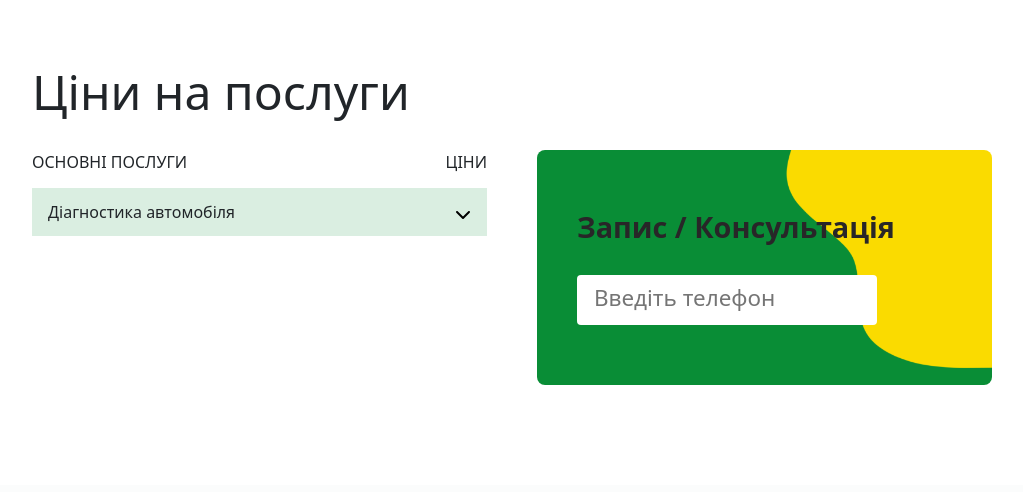
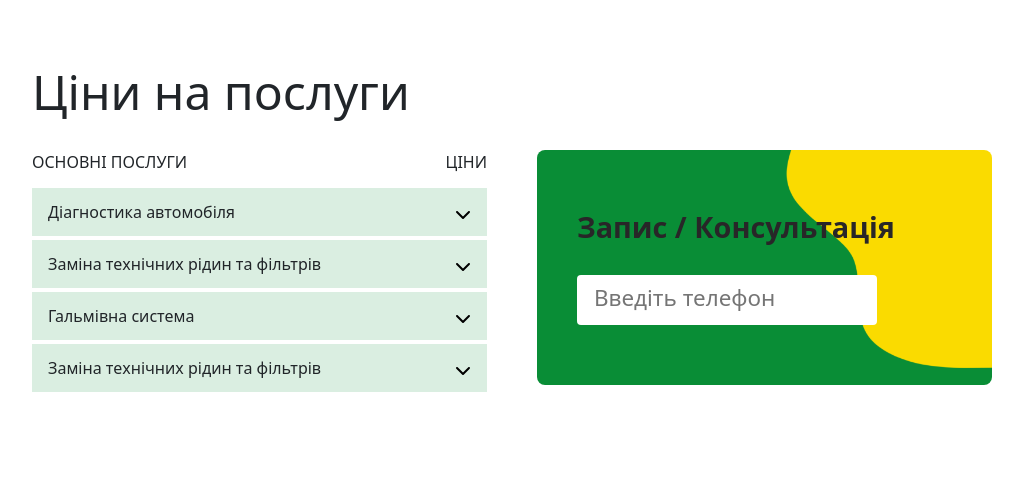
Before and after one commit to HR0N/auto-service-landing, a PHP site: page / in a window 1280 px wide. Shown: the part 1614-2106 px from the top of the page, without its empty margins (128-1151 px from the left). Before the commit the page ends 1999 px from the top, so only its background shows below. Run offline with PHP 8.4, Linux system fonts and the light colour scheme.

Commit message:
add JS to price & services

```diff
--- a/index.php
+++ b/index.php
@@ -112,9 +112,66 @@
                             <div>Діагностика автомобіля</div>
                             <div><img class="chevron" src="img/icons/chevron-down-solid.svg"></div>
                         </div>
-                        <div class="literal">
-                            <div class="service"></div>
-                            <div class="price"></div>
+                        <div class="sub-item">
+                            <div class="service">Діагностика кондиціонера (візуальний огляд)</div>
+                            <div class="price">388</div>
+                        </div>
+                        <div class="sub-item">
+                            <div class="service">Діагностика системи електроживлення автомобіля</div>
+                            <div class="price">148</div>
+                        </div>
+                    </div>
+
+                    <div class="service-list">
+                        <div class="caption">
+                            <div>Заміна технічних рідин та фільтрів</div>
+                            <div><img class="chevron" src="img/icons/chevron-down-solid.svg"></div>
+                        </div>
+                        <div class="sub-item">
+                            <div class="service">Заміна оливи у двигуні</div>
+                            <div class="price">598</div>
+                        </div>
+                        <div class="sub-item">
+                            <div class="service">Змащення 1 хрестовини карданного валу</div>
+                            <div class="price">1798</div>
+                        </div>
+                        <div class="sub-item">
+                            <div class="service">Часткова заміна рідини в АКПП із заміною фільтра АКПП</div>
+                            <div class="price">198</div>
+                        </div>
+                    </div>
+
+                    <div class="service-list">
+                        <div class="caption">
+                            <div>Гальмівна система</div>
+                            <div><img class="chevron" src="img/icons/chevron-down-solid.svg"></div>
+                        </div>
+                        <div class="sub-item">
+                            <div class="service">Заміна ремкомплекту гальмівного супорта 4 поршня</div>
+                            <div class="price">1698</div>
+                        </div>
+                        <div class="sub-item">
+                            <div class="service">Перевірка биття задніх гальмівних дисків</div>
+                            <div class="price">588</div>
+                        </div>
+                    </div>
+
+                    <div class="service-list">
+                        <div class="caption">
+                            <div>Заміна технічних рідин та фільтрів</div>
+                            <div><img class="chevron" src="img/icons/chevron-down-solid.svg"></div>
+                        </div>
+                        <div class="sub-item">
+                            <div class="service">Заміна оливи у двигуні</div>
+                            <div class="price">598</div>
+                        </div>
+                        <div class="sub-item">
+                            <div class="service">Змащення 1 хрестовини карданного валу</div>
+                            <div class="price">1798</div>
+                        </div>
+                        <div class="sub-item">
+                            <div class="service">Часткова заміна рідини в АКПП із заміною фільтра АКПП</div>
+                            <div class="price">198</div>
                         </div>
                     </div>
 
--- a/js/services-list.js
+++ b/js/services-list.js
@@ -10,13 +10,23 @@ class ServicesList extends father{
     serviceClickHandler(e){
         const cur_service = $(e.currentTarget).find('.chevron');
         this.services_list.map((k, v)=>{
-            if(cur_service.index() === k) return;
-            $(v).find('.chevron').removeClass('rotate180');
+            if($(e.currentTarget).index() - 1 !== k){
+                $(v).find('.chevron').removeClass('rotate180');
+                $(v).css({'maxHeight': `48px`});
+            }
         });
         if(cur_service.hasClass('rotate180')){
             cur_service.removeClass('rotate180');
+            $(e.currentTarget).css({'maxHeight': `48px`});
         }else{
             cur_service.addClass('rotate180');
+
+            let cur_element_height = 48;
+            const sub_items = $(e.currentTarget).find('.sub-item');
+            sub_items.map((k, v)=>{
+                cur_element_height += $(v).outerHeight(true) + 4;
+            });
+            $(e.currentTarget).css({'maxHeight': `${cur_element_height}px`});
         }
     }
 
--- a/styles/section-price-services.css
+++ b/styles/section-price-services.css
@@ -25,13 +25,14 @@
 }
 .section-price-services  .col1 .services-list .service-list{
     display: flex;
+    flex-direction: column;
     justify-content: space-between;
     align-items: center;
 
-    height: 48px;
-    padding: 10px 16px;
+    gap: 4px;
+    max-height: 48px;
     overflow: hidden;
-    background-color: rgba(9, 141, 54, 0.15);
+    transition: linear .3s;
 }
 
 
@@ -47,11 +48,34 @@
 .section-price-services  .col1 .services-list .caption{
     display: flex;
     justify-content: space-between;
+    align-items: center;
+
     width: 100%;
     cursor: pointer;
 }
+.section-price-services  .col1 .service-list .caption{
+    min-height: 48px;
+    gap: 10px;
+    padding: 10px 16px;
+    background-color: rgba(9, 141, 54, 0.15);
+}
 .services-list_caption{
     margin-bottom: 10px;
+}
+.section-price-services  .col1 .services-list .service-list .sub-item{
+    display: flex;
+    justify-content: space-between;
+    align-items: center;
+
+    gap: 10px;
+    padding: 10px 16px;
+    width: 100%;
+    min-height: 48px;
+    font-size: .9em;
+    background-color: whitesmoke;
+}
+.section-price-services  .col1 .services-list .service-list .sub-item .price{
+    font-weight: bold;
 }
 
 .section-price-services  .col2{}
@@ -77,5 +101,7 @@
 
 }
 @media screen and (max-width: 321px) {
-
+    .section-price-services  .col1 .services-list .caption{
+        font-size: .9em;
+    }
 }
```
